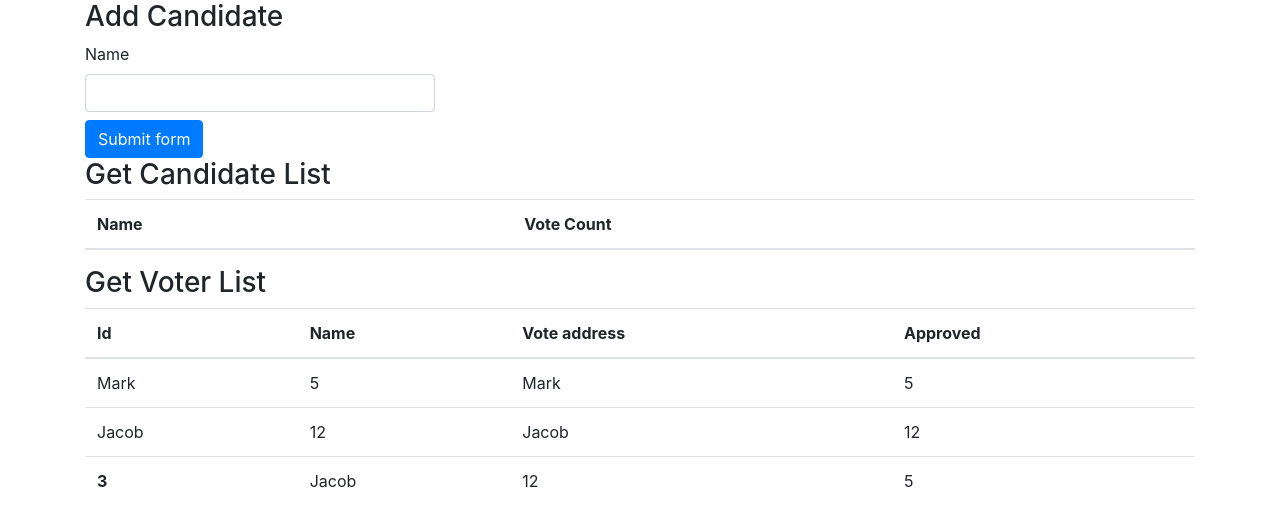
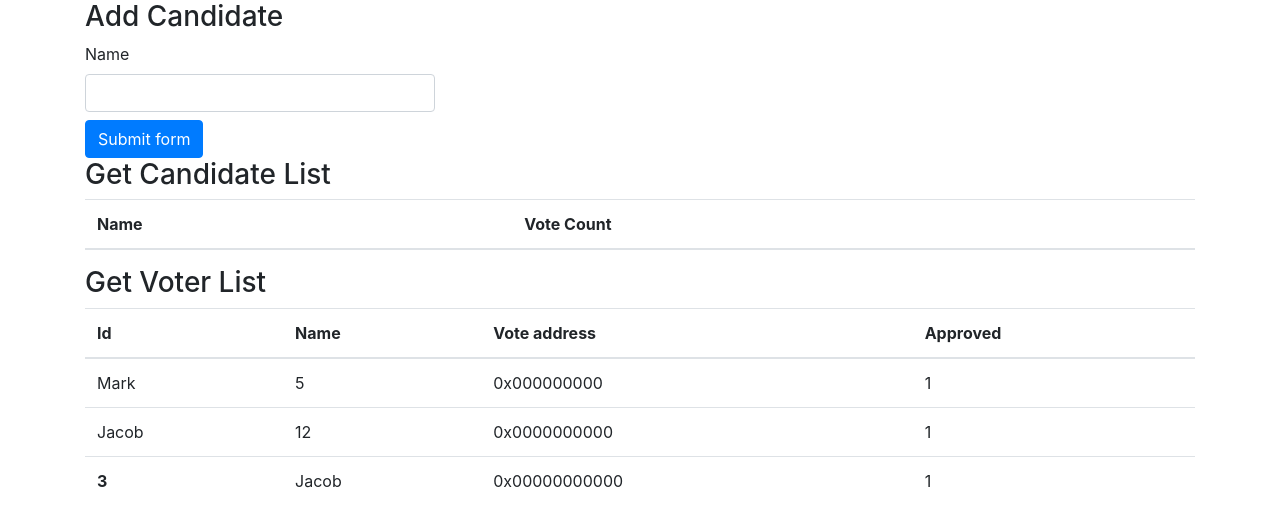
Before and after one commit to dhavalmp194/voting-system, a website: page index.html in a window 1280 px wide. Drawn offline with nearby package versions, Linux system fonts and the light colour scheme; a script that the page names is missing.

Commit message:
index updated

```diff
--- a/src/index.html
+++ b/index.html
@@ -69,22 +69,22 @@
                     <tr>
                         <td>Mark</td>
                         <td>5</td>
-                        <td>Mark</td>
-                        <td>5</td>
+                        <td>0x000000000</td>
+                        <td>1</td>
 
                     </tr>
                     <tr>
                         <td>Jacob</td>
                         <td>12</td>
-                        <td>Jacob</td>
-                        <td>12</td>
+                        <td>0x0000000000</td>
+                        <td>1</td>
 
                     </tr>
                     <tr>
                         <th>3</th>
                         <td>Jacob</td>
-                        <td>12</td>
-                        <td>5</td>
+                        <td>0x00000000000</td>
+                        <td>1</td>
                     </tr>
                 </tbody>
             </table>
```
Also changed, not shown: web3js.js (renamed from src/web3js.js).
